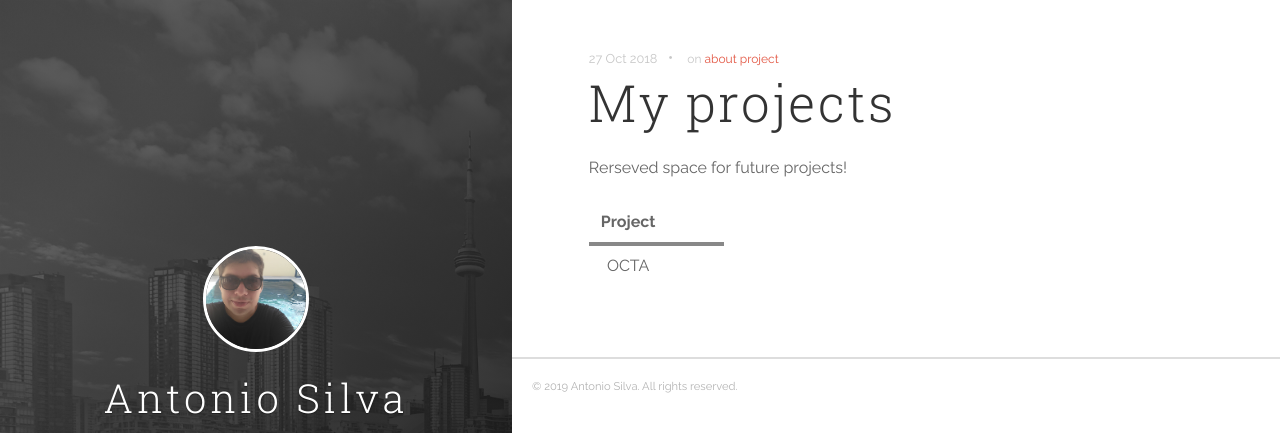
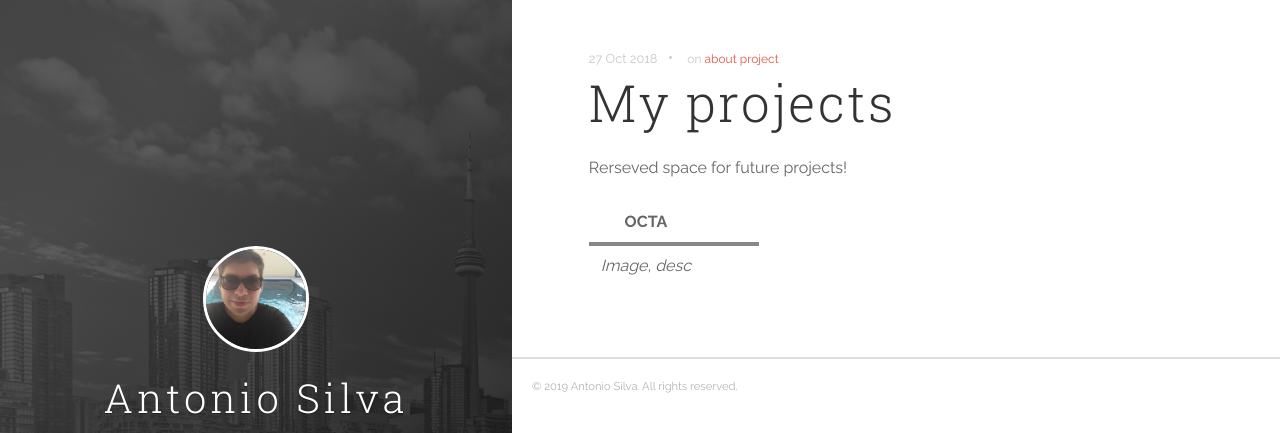
Before and after one commit to antoniosj/antoniosj.github.io, a Jekyll site: the page built from _posts/2018-10-27-my-projects.markdown, in a window 1280 px wide. Shown: the top 433 px of the page. Built offline with Jekyll 4.4.1, drawn with Linux system fonts in a browser that asks for light colours.

Commit message:
Update 2018-10-27-my-projects.markdown

```diff
--- a/_posts/2018-10-27-my-projects.markdown
+++ b/_posts/2018-10-27-my-projects.markdown
@@ -7,6 +7,6 @@ tags: [about, project]
 
 Rerseved space for future projects!
 
-| Project  	|   	|   	|
+| OCTA  	|   	|   	|
 |:-:	|:-:	|:-:	|
-| OCTA  	|   	|   	|
+| *Image, desc*|   	|   	|
```
